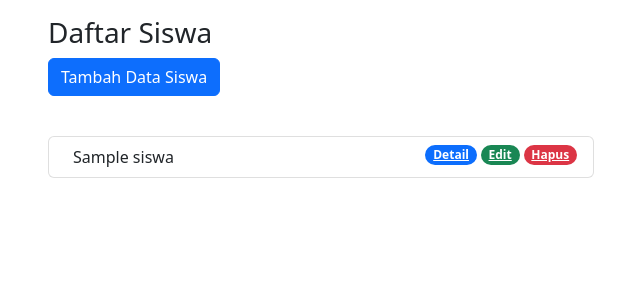
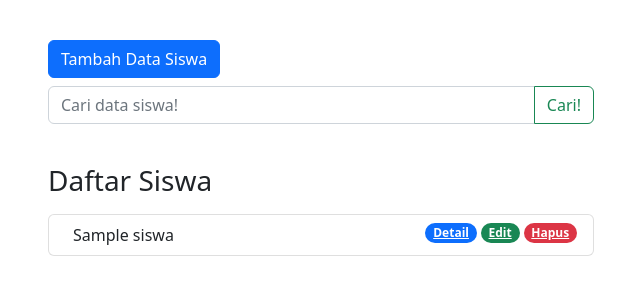
Before and after one commit to muhammaddzakiardiansyah/phpmvc, a PHP site: the page made by app/views/siswa/index.php in a window 1280 px wide. Shown: the part 56-356 px from the top of the page, without its empty margins (34-674 px from the left). Run offline with PHP 8.4, Linux system fonts and the light colour scheme; the template is opened without the code that fills it: most values are stand-ins (such as "Sample title", 1, 10 or a date in 2020); some libraries are stand-ins or nearby versions.

Commit message:
searching data

```diff
--- a/app/views/siswa/index.php
+++ b/app/views/siswa/index.php
@@ -20,11 +20,26 @@
     <!-- tambah data siswa -->
     <div class="row">
         <div class="col-md-6">
-            <h3>Daftar Siswa</h3>
-            <button type="button" class="btn btn-primary tombolTambahData" data-bs-toggle="modal" data-bs-target="#formModal" id="tombolTambahData">
+        <button type="button" class="btn btn-primary tombolTambahData mt-4" data-bs-toggle="modal" data-bs-target="#formModal" id="tombolTambahData">
                 Tambah Data Siswa
             </button>
-            <br><br>
+        </div>
+    </div>
+    <!-- cari data siswa -->
+    <div class="row mt-2">
+        <div class="col-md-6">
+           <form action="<?= BASEURL ?>/siswa/cari" method="post">
+                <div class="input-group mb-3">
+                    <input type="search" class="form-control" placeholder="Cari data siswa!" name="keyword" id="keyword" autocomplete="off">
+                    <button class="btn btn-outline-success" type="submit" id="tombolCari">Cari!</button>
+                </div>
+        </form>
+        </div>
+    </div>
+
+    <div class="row mt-4">
+        <div class="col-md-6">
+            <h3>Daftar Siswa</h3>
             <!-- table data siswa -->
             <?php foreach ($data['siswa'] as $swa) : ?>
                 <div class="list-group mt-3">
```
Also changed, not shown: app/controllers/Siswa.php (+9 -0 lines), app/models/Siswa_model.php (+17 -0 lines).
